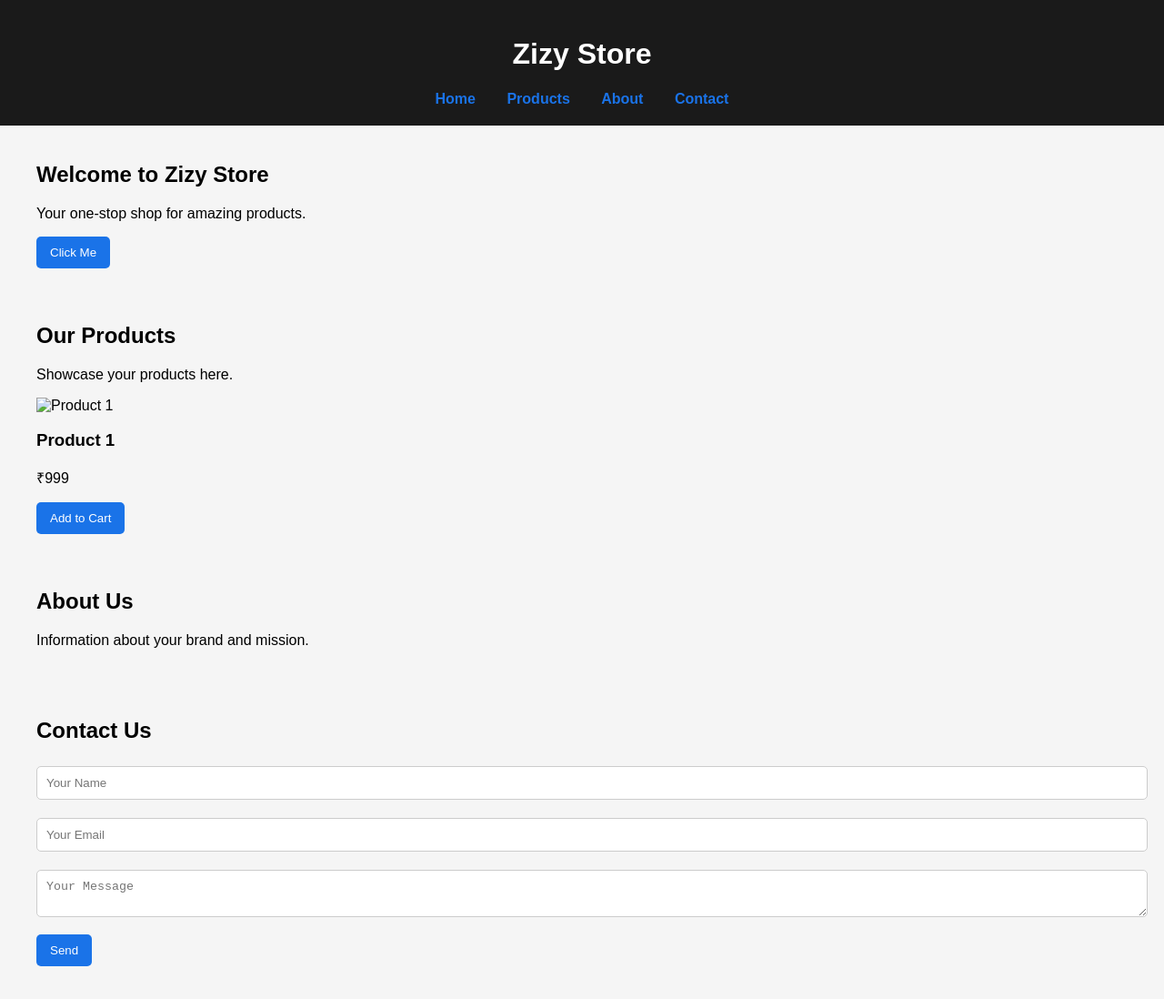
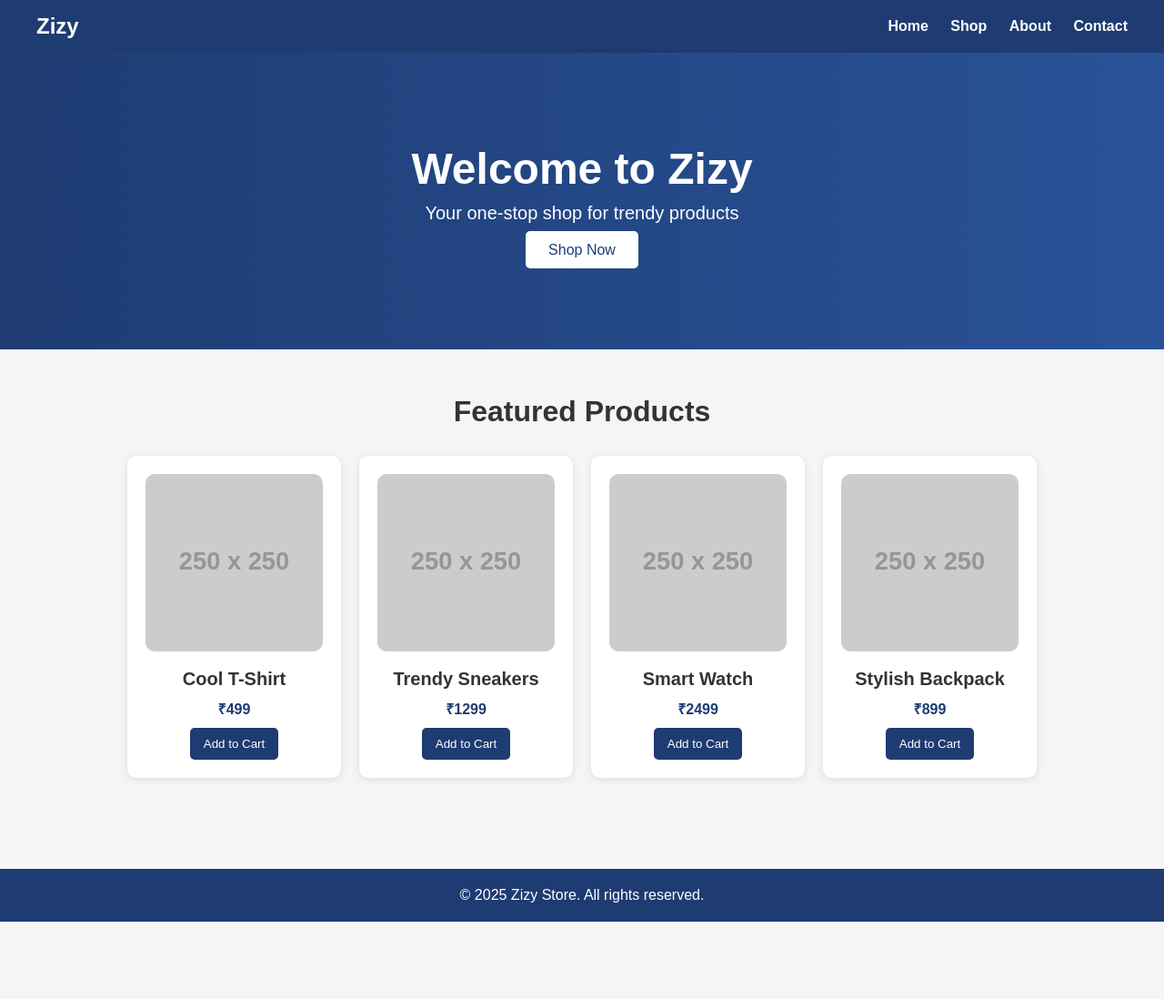
Before and after one commit to nigahpreetsinghmahi-ship-it/Nigah-s, a plain HTML site: page index.html in a window 1280 px wide. Shown: the whole page at 91% size. After the commit the page ends 1013 px from the top, so only its background shows below. Drawn offline with Linux system fonts and the light colour scheme; placeholder pictures from the web are drawn by us.

Commit message:
Update index.html

```diff
--- a/index.html
+++ b/index.html
@@ -3,134 +3,159 @@
 <head>
   <meta charset="UTF-8">
   <meta name="viewport" content="width=device-width, initial-scale=1.0">
-  <title>Zizy Store</title>
+  <title>Zizy - Modern Store</title>
   <style>
-    /* ===== CSS START ===== */
+    /* Reset */
+    * { margin: 0; padding: 0; box-sizing: border-box; }
+
     body {
-      margin: 0;
       font-family: Arial, sans-serif;
-      background-color: #f5f5f5;
+      background: #f5f5f5;
+      color: #333;
     }
 
+    /* Navbar */
     header {
-      background-color: #1a1a1a;
-      color: #fff;
-      padding: 20px;
+      background: #1e3c72;
+      color: white;
+      padding: 15px 40px;
+      display: flex;
+      justify-content: space-between;
+      align-items: center;
+    }
+    header h1 { font-size: 24px; }
+    nav a {
+      color: white;
+      margin-left: 20px;
+      text-decoration: none;
+      font-weight: bold;
+    }
+    nav a:hover { text-decoration: underline; }
+
+    /* Hero */
+    .hero {
+      background: linear-gradient(to right, #1e3c72, #2a5298);
+      color: white;
+      text-align: center;
+      padding: 100px 20px;
+    }
+    .hero h2 { font-size: 48px; margin-bottom: 10px; }
+    .hero p { font-size: 20px; margin-bottom: 20px; }
+    .btn {
+      background: white;
+      color: #1e3c72;
+      padding: 12px 25px;
+      border: none;
+      border-radius: 5px;
+      font-size: 16px;
+      cursor: pointer;
+      text-decoration: none;
+    }
+    .btn:hover { background: #ddd; }
+
+    /* Products */
+    .products {
+      padding: 50px 20px;
       text-align: center;
     }
-
-    nav a {
-      color: #1a73e8;
-      text-decoration: none;
-      margin: 0 15px;
-      font-weight: bold;
-    }
-
-    nav a:hover {
-      text-decoration: underline;
-    }
-
-    section {
-      padding: 20px;
-      max-width: 1200px;
+    .products h2 { margin-bottom: 30px; font-size: 32px; }
+    .product-grid {
+      display: grid;
+      grid-template-columns: repeat(auto-fit, minmax(220px, 1fr));
+      gap: 20px;
+      max-width: 1000px;
       margin: auto;
     }
-
-    button {
-      background-color: #1a73e8;
-      color: #fff;
+    .product {
+      background: white;
+      padding: 20px;
+      border-radius: 10px;
+      box-shadow: 0 2px 8px rgba(0,0,0,0.1);
+      transition: transform 0.2s;
+    }
+    .product:hover { transform: scale(1.05); }
+    .product img {
+      width: 100%;
+      border-radius: 10px;
+      margin-bottom: 15px;
+    }
+    .product h3 { margin-bottom: 10px; font-size: 20px; }
+    .price { color: #1e3c72; font-weight: bold; margin-bottom: 10px; }
+    .product button {
+      background: #1e3c72;
+      color: white;
+      padding: 10px 15px;
       border: none;
-      padding: 10px 15px;
       border-radius: 5px;
       cursor: pointer;
     }
+    .product button:hover { background: #2a5298; }
 
-    button:hover {
-      background-color: #0b59c6;
+    /* Footer */
+    footer {
+      background: #1e3c72;
+      color: white;
+      text-align: center;
+      padding: 20px;
+      margin-top: 50px;
     }
-
-    form input, form textarea {
-      width: 100%;
-      padding: 10px;
-      margin: 5px 0 15px 0;
-      border: 1px solid #ccc;
-      border-radius: 5px;
-    }
-
-    /* Add more styles from your style.css here if needed */
-    /* ===== CSS END ===== */
   </style>
 </head>
 <body>
 
-  <!-- ===== HEADER ===== -->
+  <!-- Navbar -->
   <header>
-    <h1>Zizy Store</h1>
+    <h1>Zizy</h1>
     <nav>
-      <a href="#home">Home</a>
-      <a href="#products">Products</a>
-      <a href="#about">About</a>
-      <a href="#contact">Contact</a>
+      <a href="#">Home</a>
+      <a href="#">Shop</a>
+      <a href="#">About</a>
+      <a href="#">Contact</a>
     </nav>
   </header>
 
-  <!-- ===== HOME SECTION ===== -->
-  <section id="home">
-    <h2>Welcome to Zizy Store</h2>
-    <p>Your one-stop shop for amazing products.</p>
-    <button id="homeBtn">Click Me</button>
+  <!-- Hero -->
+  <section class="hero">
+    <h2>Welcome to Zizy</h2>
+    <p>Your one-stop shop for trendy products</p>
+    <a href="#products" class="btn">Shop Now</a>
   </section>
 
-  <!-- ===== PRODUCTS SECTION ===== -->
-  <section id="products">
-    <h2>Our Products</h2>
-    <p>Showcase your products here.</p>
-    <!-- Example product card -->
-    <div class="product-card">
-      <img src="images/product1.jpg" alt="Product 1" width="200">
-      <h3>Product 1</h3>
-      <p>₹999</p>
-      <button>Add to Cart</button>
+  <!-- Products -->
+  <section class="products" id="products">
+    <h2>Featured Products</h2>
+    <div class="product-grid">
+      <div class="product">
+        <img src="https://via.placeholder.com/250" alt="Product 1">
+        <h3>Cool T-Shirt</h3>
+        <p class="price">₹499</p>
+        <button>Add to Cart</button>
+      </div>
+      <div class="product">
+        <img src="https://via.placeholder.com/250" alt="Product 2">
+        <h3>Trendy Sneakers</h3>
+        <p class="price">₹1299</p>
+        <button>Add to Cart</button>
+      </div>
+      <div class="product">
+        <img src="https://via.placeholder.com/250" alt="Product 3">
+        <h3>Smart Watch</h3>
+        <p class="price">₹2499</p>
+        <button>Add to Cart</button>
+      </div>
+      <div class="product">
+        <img src="https://via.placeholder.com/250" alt="Product 4">
+        <h3>Stylish Backpack</h3>
+        <p class="price">₹899</p>
+        <button>Add to Cart</button>
+      </div>
     </div>
   </section>
 
-  <!-- ===== ABOUT SECTION ===== -->
-  <section id="about">
-    <h2>About Us</h2>
-    <p>Information about your brand and mission.</p>
-  </section>
-
-  <!-- ===== CONTACT SECTION ===== -->
-  <section id="contact">
-    <h2>Contact Us</h2>
-    <form id="contactForm">
-      <input type="text" id="name" placeholder="Your Name" required>
-      <input type="email" id="email" placeholder="Your Email" required>
-      <textarea id="message" placeholder="Your Message" required></textarea>
-      <button type="submit">Send</button>
-    </form>
-    <p id="formMessage"></p>
-  </section>
-
-  <!-- ===== JAVASCRIPT ===== -->
-  <script>
-    // Button click example
-    document.getElementById('homeBtn').addEventListener('click', () => {
-      alert('Welcome to Zizy Store!');
-    });
-
-    // Contact form handling
-    document.getElementById('contactForm').addEventListener('submit', function(e) {
-      e.preventDefault();
-      const name = document.getElementById('name').value;
-      const email = document.getElementById('email').value;
-      const message = document.getElementById('message').value;
-      document.getElementById('formMessage').textContent = `Thank you, ${name}. We received your message!`;
-      this.reset();
-    });
-
-    // Add more JS from your script.js if needed
-  </script>
+  <!-- Footer -->
+  <footer>
+    <p>© 2025 Zizy Store. All rights reserved.</p>
+  </footer>
 
 </body>
 </html>
```
